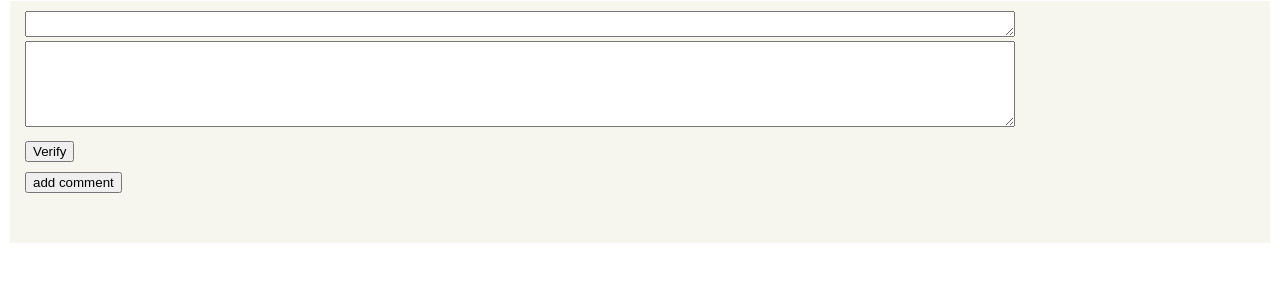
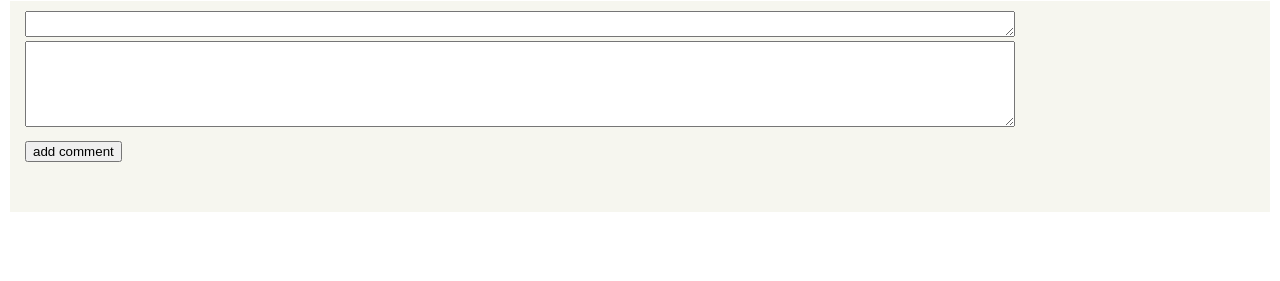
Before and after one commit to Dareto-Dream/BloodDemons-Website, a plain HTML site: page Forums/thread.html in a window 1280 px wide. Shown: the part 107-388 px from the top of the page. Drawn offline with Linux system fonts and the light colour scheme.

Commit message:
recaptcha forum fix

```diff
--- a/Forums/thread.html
+++ b/Forums/thread.html
@@ -20,8 +20,7 @@
 			<button class="g-recaptcha"
      	    data-sitekey="6LcQJCAqAAAAANKjotyVLsvOc4xv4yh9sR1prFUJ"
     	    data-callback='onSubmit'
-     	    data-action='submit'>Verify</button>
-			<button>add comment</button>
+     	    data-action='submit'>add comment</button>
 
 			<div class="comments">
 			</div>
```
